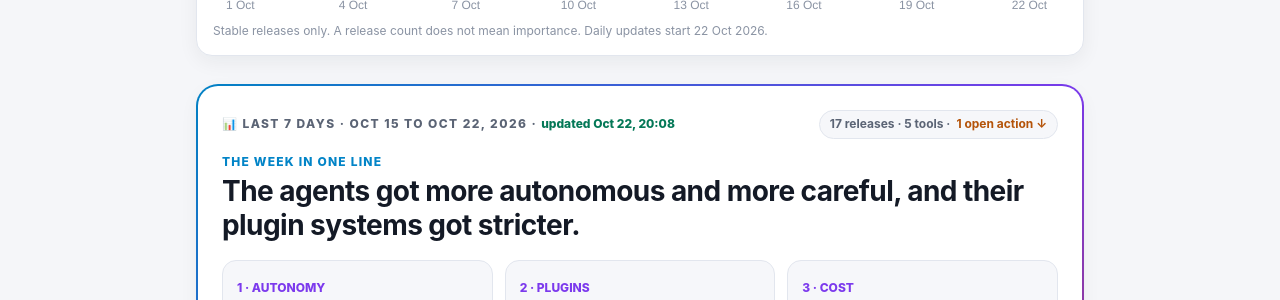
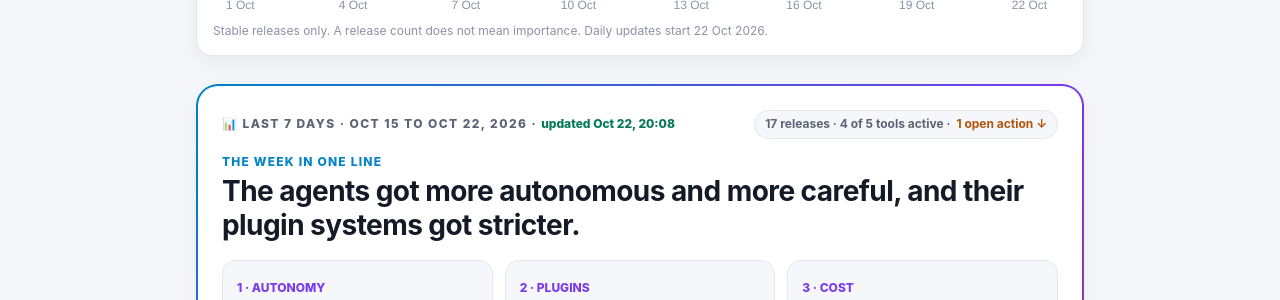
Before and after one commit to IbrahimSobh/coding-agents-digest, a Jekyll site: the page built from docs/index.html, in a window 1280 px wide and 900 px high. Shown: the part 387-687 px from the top of the window. Built offline with Jekyll 4.4.1, drawn with Linux system fonts in a browser that asks for light colours.

Commit message:
Brief: show how many tools were active in the 7-day window
The pill now reads "22 releases · 5 of 5 tools active" and counts only
tools with at least one release in the window, instead of always showing
the number of tracked tools.

Co-Authored-By: Claude Opus 5.5 <noreply@anthropic.com>

```diff
--- a/docs/_includes/brief.html
+++ b/docs/_includes/brief.html
@@ -4,18 +4,18 @@
 {% endcomment %}
 {% assign b = site.data.brief %}
 {% assign tracked = site.data.tools | where: "tracked", true %}
-{% assign rel_list = "" %}{% assign rel_total = 0 %}{% assign rel_max = 1 %}
+{% assign rel_list = "" %}{% assign rel_total = 0 %}{% assign rel_max = 1 %}{% assign rel_active = 0 %}
 {% for t in tracked %}
   {% assign c = 0 %}
   {% for r in site.data.releases %}{% if r.tool == t.id %}{% assign r_s = r.date | date: "%s" | plus: 0 %}{% if r_s >= cutoff_s %}{% assign c = c | plus: 1 %}{% endif %}{% endif %}{% endfor %}
-  {% assign rel_total = rel_total | plus: c %}{% if c > rel_max %}{% assign rel_max = c %}{% endif %}
+  {% assign rel_total = rel_total | plus: c %}{% if c > rel_max %}{% assign rel_max = c %}{% endif %}{% if c > 0 %}{% assign rel_active = rel_active | plus: 1 %}{% endif %}
   {% assign pad = c | prepend: "00" | slice: -2, 2 %}
   {% assign rel_list = rel_list | append: pad | append: "~" | append: t.id | append: "|" %}
 {% endfor %}
 {% assign rel_sorted = rel_list | split: "|" | sort | reverse %}
 <section id="brief">
   <div class="hero"><div class="hero-in">
-    <div class="hero-top"><span class="k">📊 Last 7 days · {{ b.window }} · <span class="upd">updated {{ b.updated_label }}</span></span><span class="pill">{{ rel_total }} releases · {{ tracked.size }} tools · <a href="#actions">{{ board_count }} open action{% if board_count != 1 %}s{% endif %} ↓</a></span></div>
+    <div class="hero-top"><span class="k">📊 Last 7 days · {{ b.window }} · <span class="upd">updated {{ b.updated_label }}</span></span><span class="pill">{{ rel_total }} release{% if rel_total != 1 %}s{% endif %} · {{ rel_active }} of {{ tracked.size }} tools active · <a href="#actions">{{ board_count }} open action{% if board_count != 1 %}s{% endif %} ↓</a></span></div>
     <div class="lbl">The week in one line</div>
     <h1>{{ b.headline }}</h1>
     <div class="themes">
```
